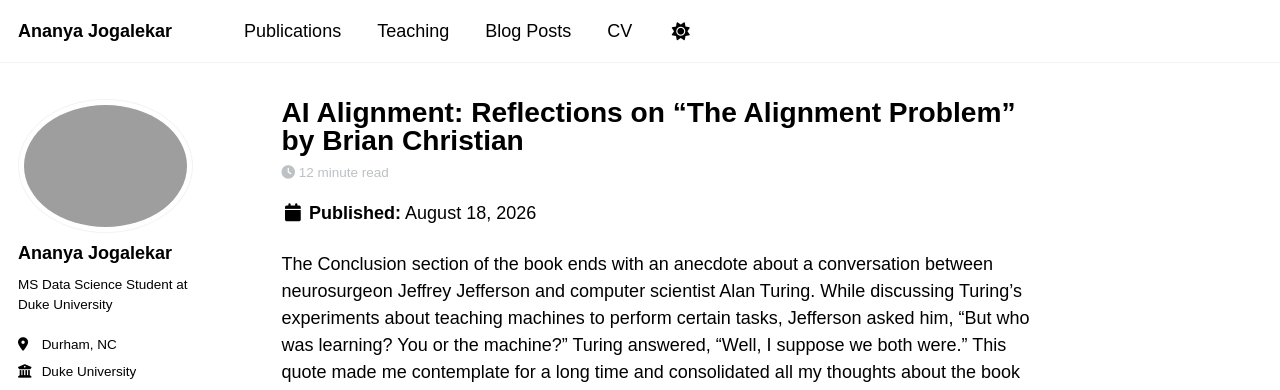
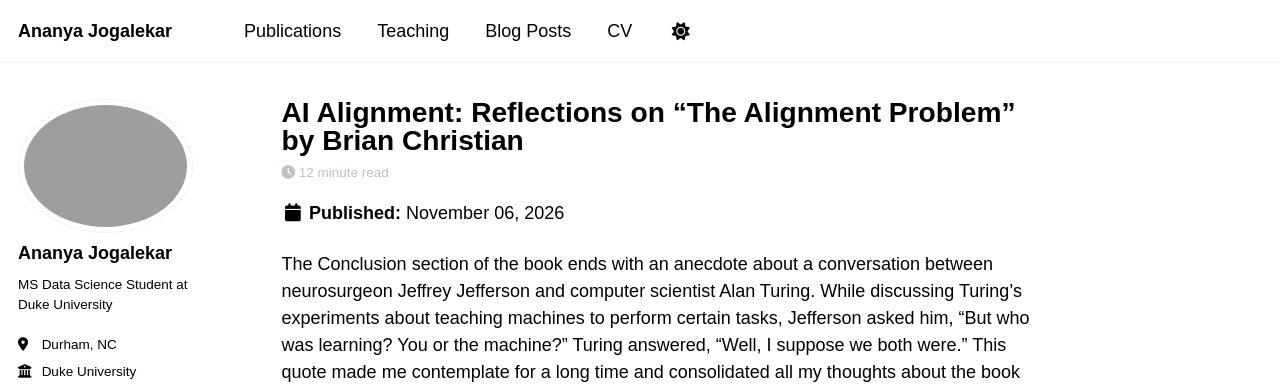
Before and after one commit to ananyafied/ananyafied.github.io, a Jekyll site: the page built from _posts/2026-11-06-ai-alignment.md, in a window 1280 px wide and 900 px high. Shown: the top 390 px of the window. Built offline with Jekyll 4.4.1, drawn with Linux system fonts in a browser that asks for light colours; some web fonts are replaced; a style sheet for code colours, icons or effects is not loaded.

Commit message:
correct date ai alignment blogpost

```diff
--- a/_posts/2026-11-06-ai-alignment.md
+++ b/_posts/2026-11-06-ai-alignment.md
@@ -1,6 +1,6 @@
 ---
 title: 'AI Alignment: Reflections on "The Alignment Problem" by Brian Christian'
-date: 2026-08-18
+date: 2026-11-06
 permalink: /posts/personal-blog
 tags:
 ---
```
